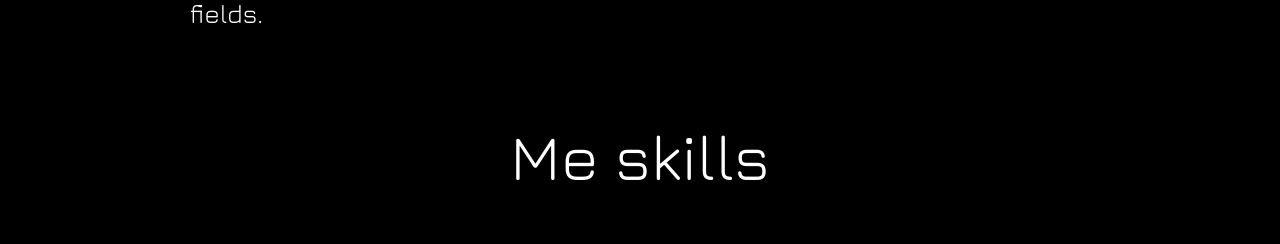
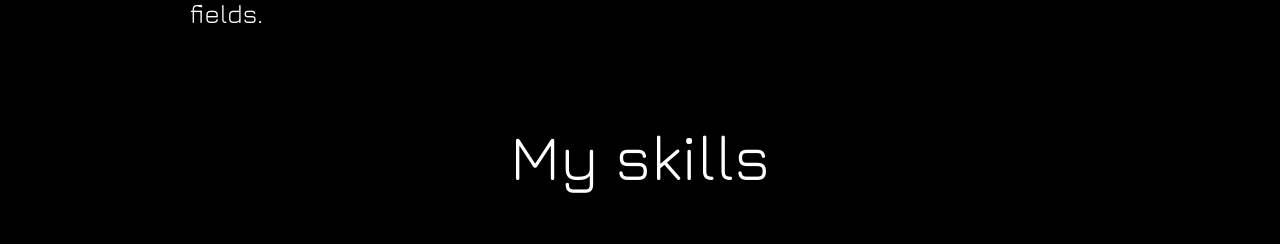
Before and after one commit to BaitemirAsanbaev/portfolio-old, a Vue app: page / in a window 1280 px wide. Shown: the part 2986-3230 px from the top of the page. Built offline with nearby package versions, Linux system fonts and the light colour scheme; a web font is replaced by a local one.

Commit message:
grammer mistake

```diff
--- a/src/components/Skills.vue
+++ b/src/components/Skills.vue
@@ -1,5 +1,5 @@
 <template>
-  <Title title="Me skills" />
+  <Title title="My skills" />
   <div class="skills">
     <div v-for="i in skills" :key="i[0]">
       <Skill :skill= 'i'/>
```
